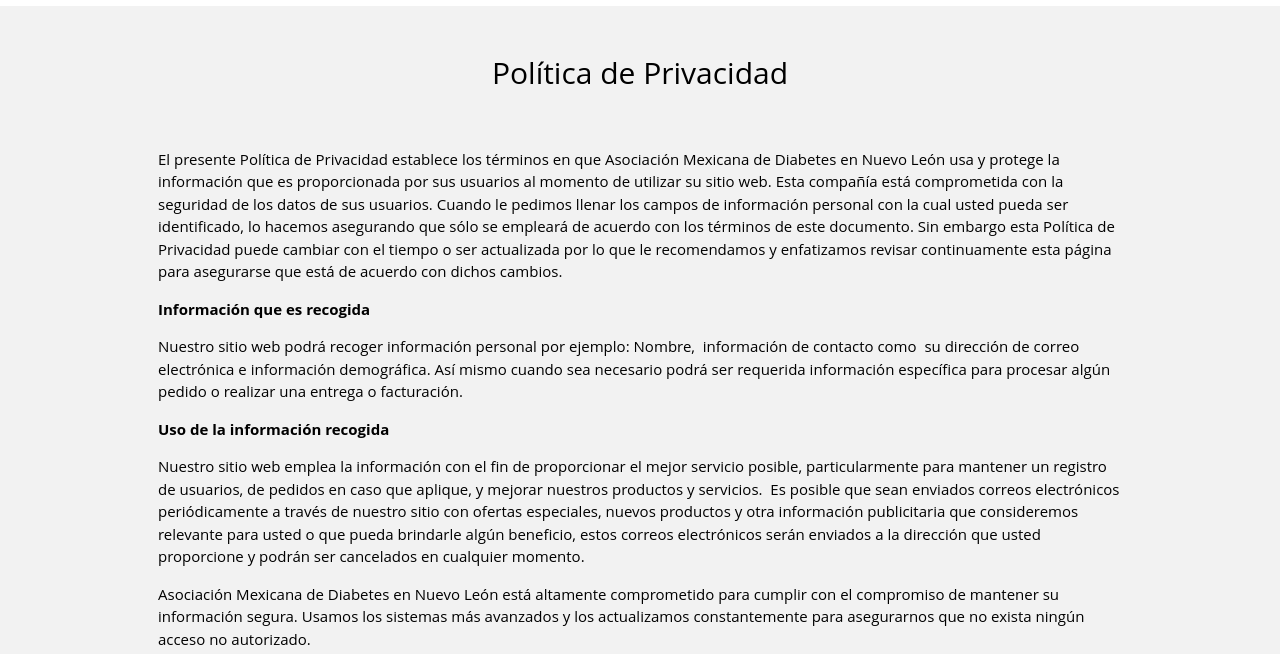
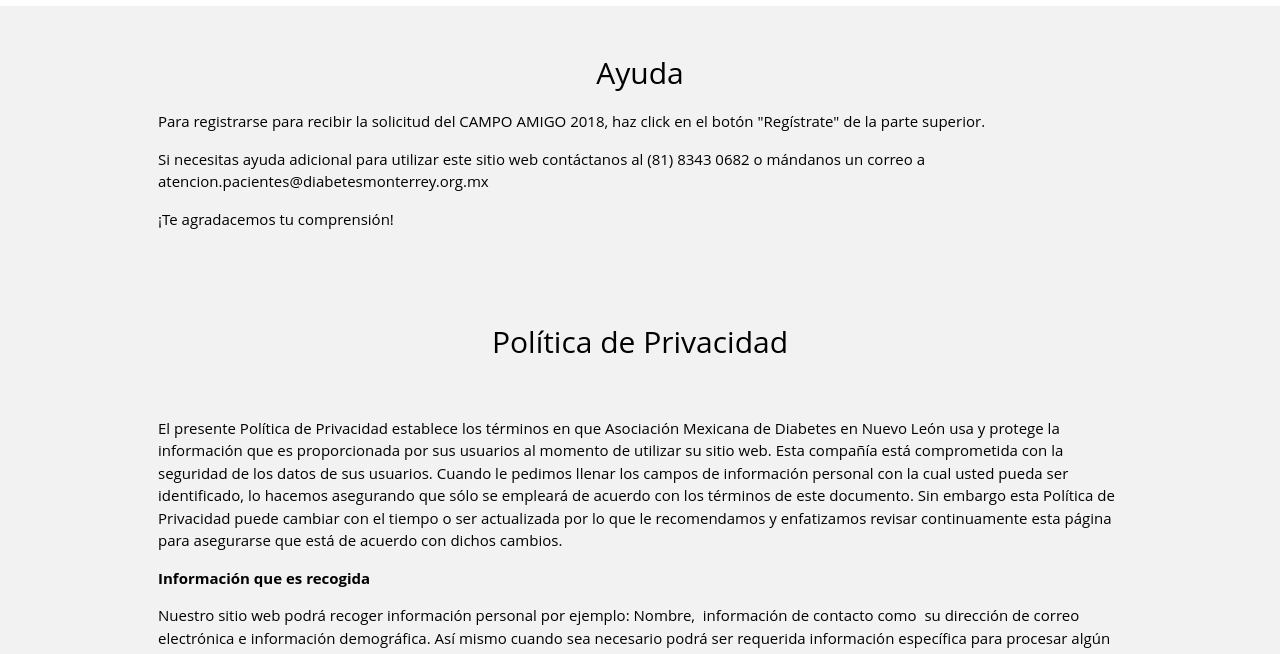
Before and after one commit to jm-alvarezs/final-ti, a plain HTML site: page public/info.html in a window 1280 px wide. Shown: the part 84-738 px from the top of the page. Drawn offline with Linux system fonts and the light colour scheme.

Commit message:
added help

```diff
--- a/public/info.html
+++ b/public/info.html
@@ -61,6 +61,16 @@
       </div>
   </header>
   <main class='margintop'>
+    <section id='ayuda' class='clear' style='padding-bottom: 0px'>
+      <div class='w3-content'>
+        <div class='w3-row-padding'>
+          <h2 class='w3-center'>Ayuda</h2>
+          <p>Para registrarse para recibir la solicitud del CAMPO AMIGO 2018, haz click en el botón "Regístrate" de la parte superior.</p>
+          <p>Si necesitas ayuda adicional para utilizar este sitio web contáctanos al (81) 8343 0682 o mándanos un correo a <a href='mailto:atencion.pacientes@diabetesmonterrey.org.mx'>atencion.pacientes@diabetesmonterrey.org.mx</a></p>
+          <p>¡Te agradacemos tu comprensión!</p>
+        </div>
+      </div>
+    </section>
       <section id='privacidad' class='clear'>
           <div class='w3-content'>
             <div class='w3-row-padding'>
@@ -127,6 +137,10 @@
             </div>
           </div>
       </section>
+      <section class='clear' id='proyecto' style='display:block;'>
+        <h2 class='w3-center'>INFOGRAMA DE CLASE</h2>
+        <img class='w3-image' src='./images/HISTORIA-INTERNET-001.jpg' style='display: block; margin: auto;'>
+      </section>
   </main>
   <footer class='w3-black'>
       <div class='row padding-large'>
@@ -139,6 +153,7 @@
                 <a href='./apoyos.html'>Becas y Apoyos</a><br>
                 <a href='./info.html#terminos'>Términos y Condiciones</a><br>
                 <a href='./info.html#privacidad'>Política de Privacidad</a><br>
+                <a href='./info.html#ayuda'>Ayuda</a><br>
             </div>
             <div class='half left'>
               <h5>Contacto</h5>
```
Also changed, not shown: public/about.html (+1 -0 lines), public/apoyos.html (+1 -0 lines), public/index.html (+1 -0 lines), public/requisitos.html (+1 -0 lines), public/images/HISTORIA-INTERNET-001.jpg (added), 1 other file.
